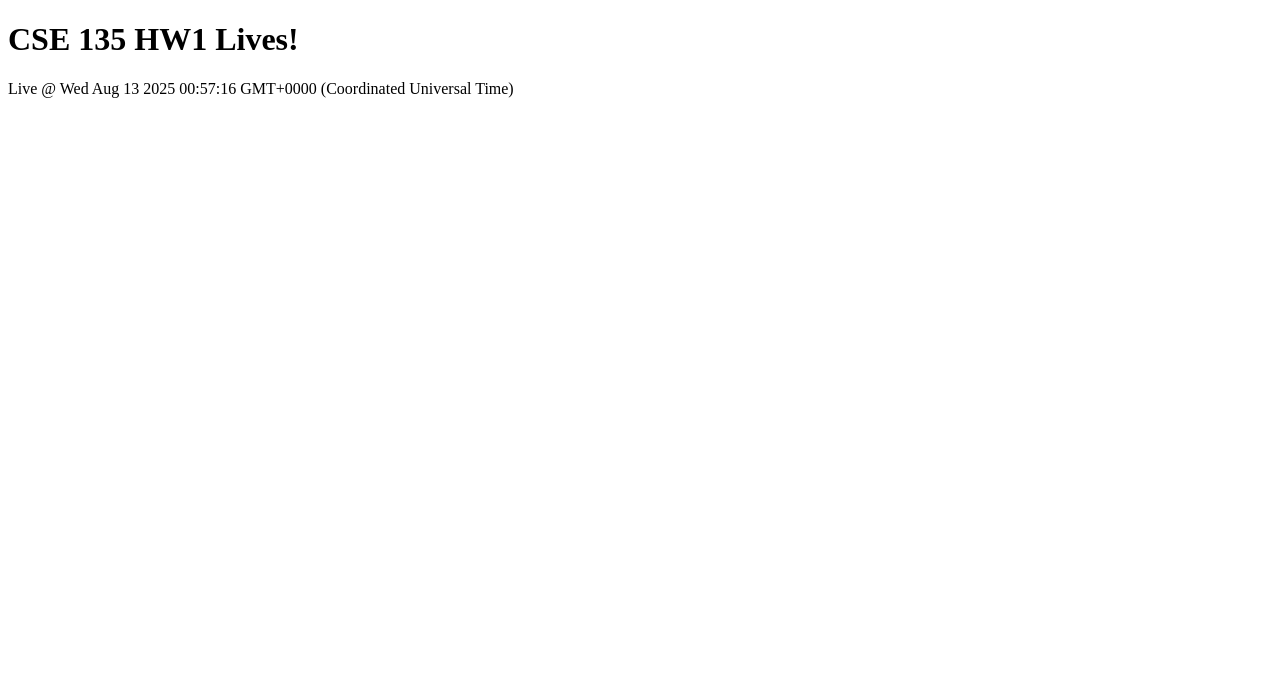
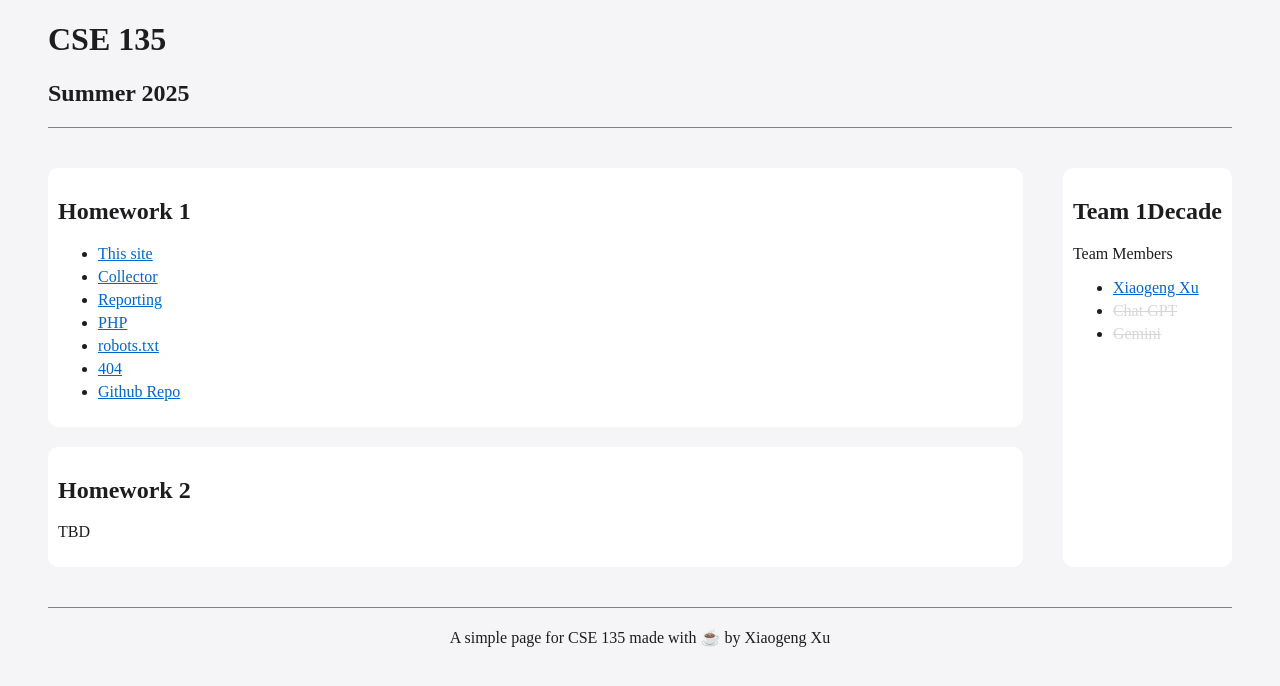
Before and after one commit to OctFog/CSE-135-1deca.de, a plain HTML site: page index.html in a window 1280 px wide. Drawn offline with Linux system fonts and the light colour scheme.

Commit message:
Update team page

```diff
--- a/index.html
+++ b/index.html
@@ -4,14 +4,112 @@
   <head>
     <meta charset="UTF-8" />
     <meta name="viewport" content="width=device-width, initial-scale=1.0" />
-  <title>CSE 135 1Decade Team Page</title>
+    <title>CSE 135 - Team 1Decade</title>
+    <link rel="icon" href="favicon.ico" />
+
+    <style>
+      body {
+        background-color: #F5F5F7;
+        color: #1D1D1F;
+      }
+
+      header {
+        margin: 0 40px;
+        border-bottom: 1px solid grey;
+      }
+
+      main {
+        display: flex;
+        margin: 20px;
+      }
+
+      homework {
+        flex: 2;
+        flex-direction: column;
+      }
+
+      homework section {
+        background-color: white;
+        border-radius: 10px;
+        padding: 10px;
+        margin: 20px;
+        /* gap: 20px; */
+      }
+
+      team-intro {
+        background-color: white;
+        margin: 20px;
+        border-radius: 10px;
+        padding: 10px;
+      }
+
+      a {
+        color: #0066CC;
+      }
+
+      a:hover {
+        color: rgb(233, 8, 8);
+      }
+
+      footer {
+        text-align: center;
+        border-top: 1px solid gray;
+        padding-top: 20px;
+        margin: 0 40px;
+      }
+
+      del {
+        color: #d6d6dc;
+      }
+
+      li {
+        margin: 5px 0;
+      }
+
+    </style>
   </head>
 
   <body>
-  <h1>CSE 135 HW1 Lives!</h1>
-  <script>
-    document.write(`Live @ ${new Date()}`);
-  </script>
+    <header>
+      <h1>CSE 135</h1>
+      <h2>Summer 2025</h2>
+    </header>
+
+    <main>
+      <homework>
+        <section>
+          <h2>Homework 1</h2>
+          <ul>
+            <li><a href="https://www.1deca.de">This site</a></li>
+            <li><a href="https://collector.1deca.de">Collector</a></li>
+            <li><a href="https://reporting.1deca.de">Reporting</a></li>
+            <li><a href="https://1deca.de/hello.php">PHP</a></li>
+            <li><a href="">robots.txt</a></li>
+            <li><a href="">404</a></li>
+            <li><a href="">Github Repo</a></li>
+          </ul>
+        </section>
+
+        <section>
+          <h2>Homework 2</h2>
+          <p>TBD</p>
+        </section>
+      </homework>
+
+      <team-intro>
+        <h2>Team 1Decade</h2>
+        <p>Team Members</p>
+        <ul>
+          <li><a href="https://1deca.de/members/xiaogengxu">Xiaogeng Xu</a></li>
+          <li><del>Chat GPT</del></li>
+          <li><del>Gemini</del></li>
+        </ul>
+      </team-intro>
+    </main>
+
+    <footer>
+      A simple page for CSE 135 made with ☕️ by Xiaogeng Xu
+    </footer>
 
   </body>
 
```
Lines whose indentation alone changed are shown as unchanged.
